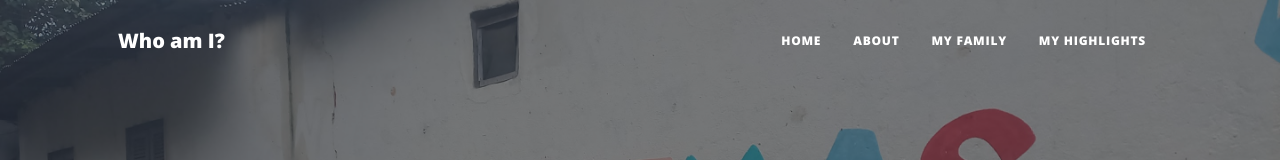
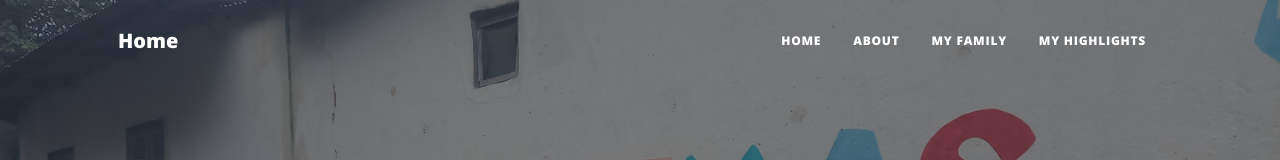
Before and after one commit to davislarson/truefinal, a plain HTML site: page about.html in a window 1280 px wide. Shown: the top 160 px of the page. Drawn offline with nearby package versions, Linux system fonts and the light colour scheme.

Commit message:
Add files via upload

```diff
--- a/about.html
+++ b/about.html
@@ -19,7 +19,7 @@
         <!-- Navigation-->
         <nav class="navbar navbar-expand-lg navbar-light" id="mainNav">
             <div class="container px-4 px-lg-5">
-                <a class="navbar-brand" href="index.html">Who am I?</a>
+                <a class="navbar-brand" href="index.html">Home</a>
                 <button class="navbar-toggler" type="button" data-bs-toggle="collapse" data-bs-target="#navbarResponsive" aria-controls="navbarResponsive" aria-expanded="false" aria-label="Toggle navigation">
                     Menu
                     <i class="fas fa-bars"></i>
```
